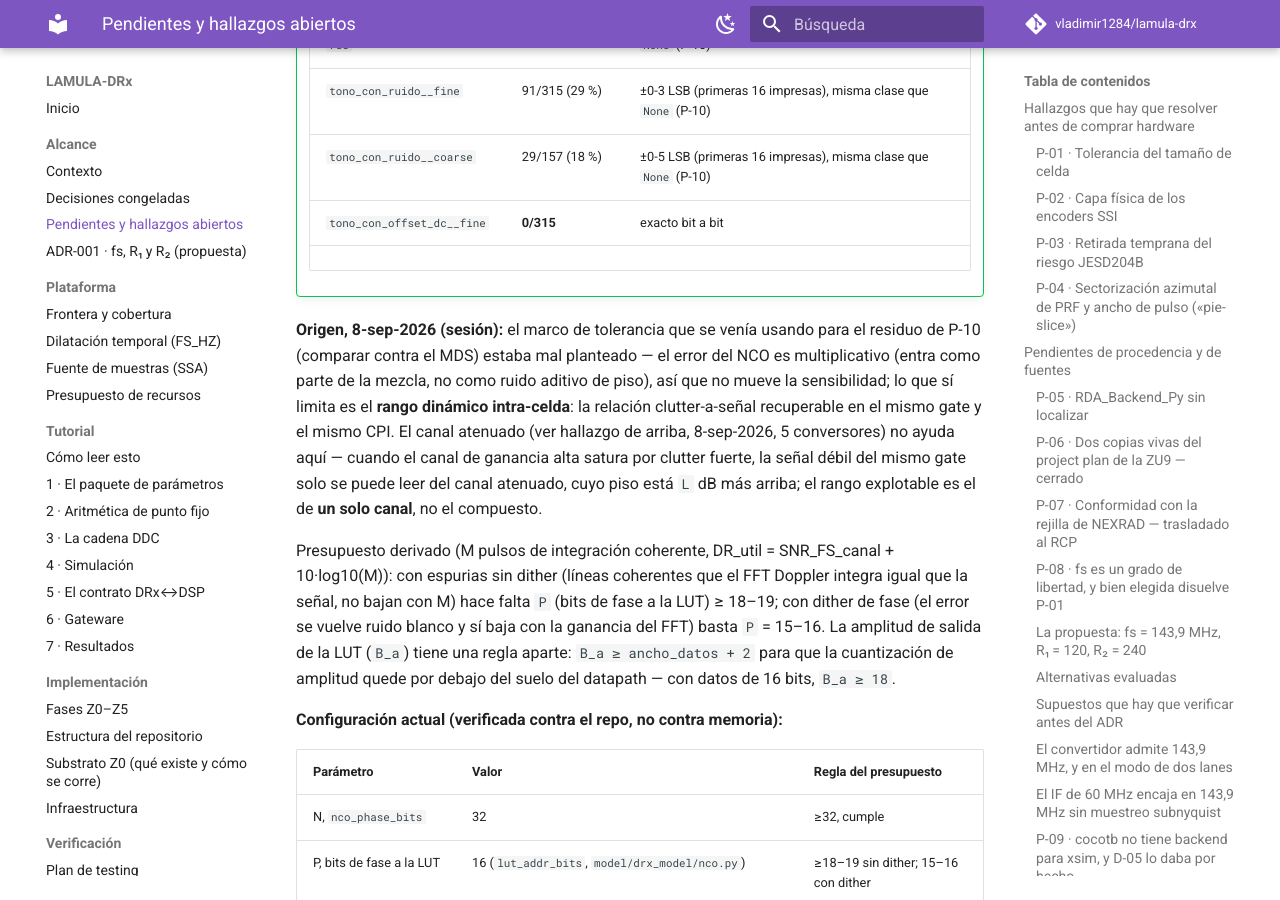
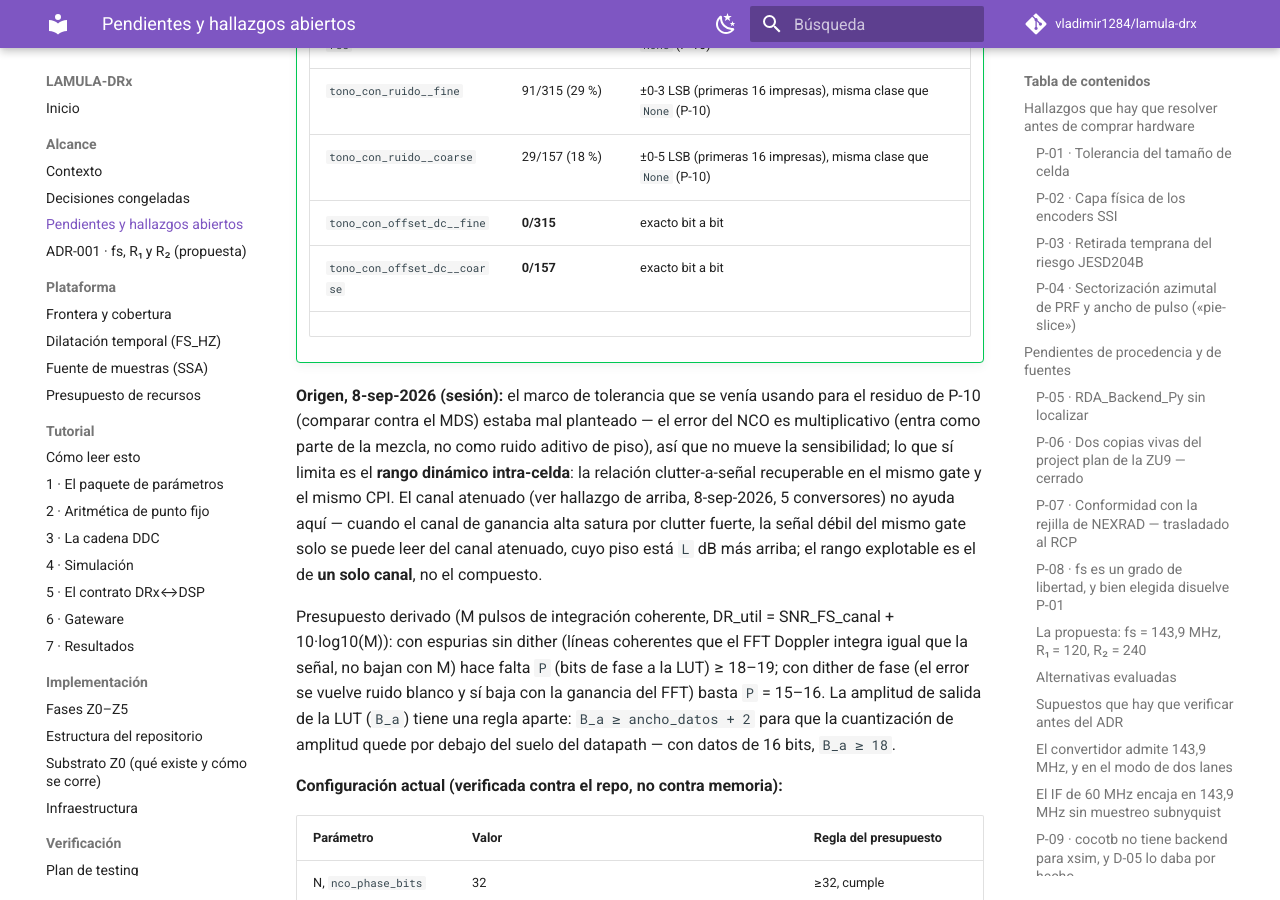
Before and after one commit to vladimir1284/lamula-drx, an MkDocs documentation site: the page built from docs/alcance/pendientes.md, in a window 1280 px wide and 900 px high, scrolled down 22892 px. Built offline with MkDocs 1.6.1 and Material for MkDocs 9.7.7, drawn with Linux system fonts in a browser that asks for light colours; comment, search, counter and statistics services are not loaded.

Commit message:
P-11: matriz Taylor -- tono_con_offset_dc__coarse: 0/157, exacto bit a bit

```diff
--- a/docs/alcance/pendientes.md
+++ b/docs/alcance/pendientes.md
@@ -972,6 +972,7 @@ abierto. **Dueño:** equipo (RTL) + especialistas de dominio (el número de supr
     | `tono_con_ruido__fine` | 91/315 (29 %) | ±0-3 LSB (primeras 16 impresas), misma clase que `None` (P-10) |
     | `tono_con_ruido__coarse` | 29/157 (18 %) | ±0-5 LSB (primeras 16 impresas), misma clase que `None` (P-10) |
     | `tono_con_offset_dc__fine` | **0/315** | exacto bit a bit |
+    | `tono_con_offset_dc__coarse` | **0/157** | exacto bit a bit |
     <!-- L1_TAYLOR_MATRIX_MARKER -->
 
 **Origen, 8-sep-2026 (sesión):** el marco de tolerancia que se venía usando para el residuo de
```
